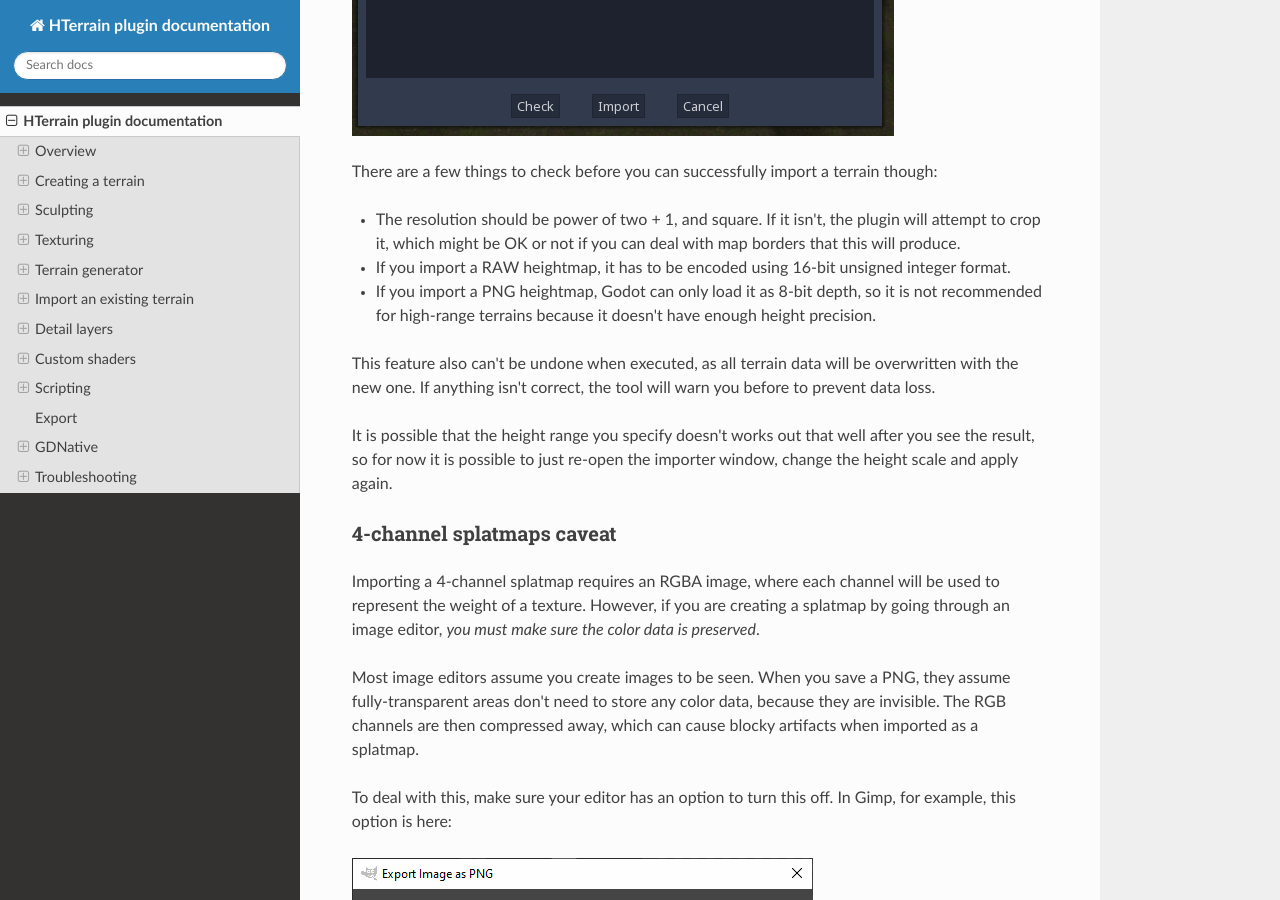
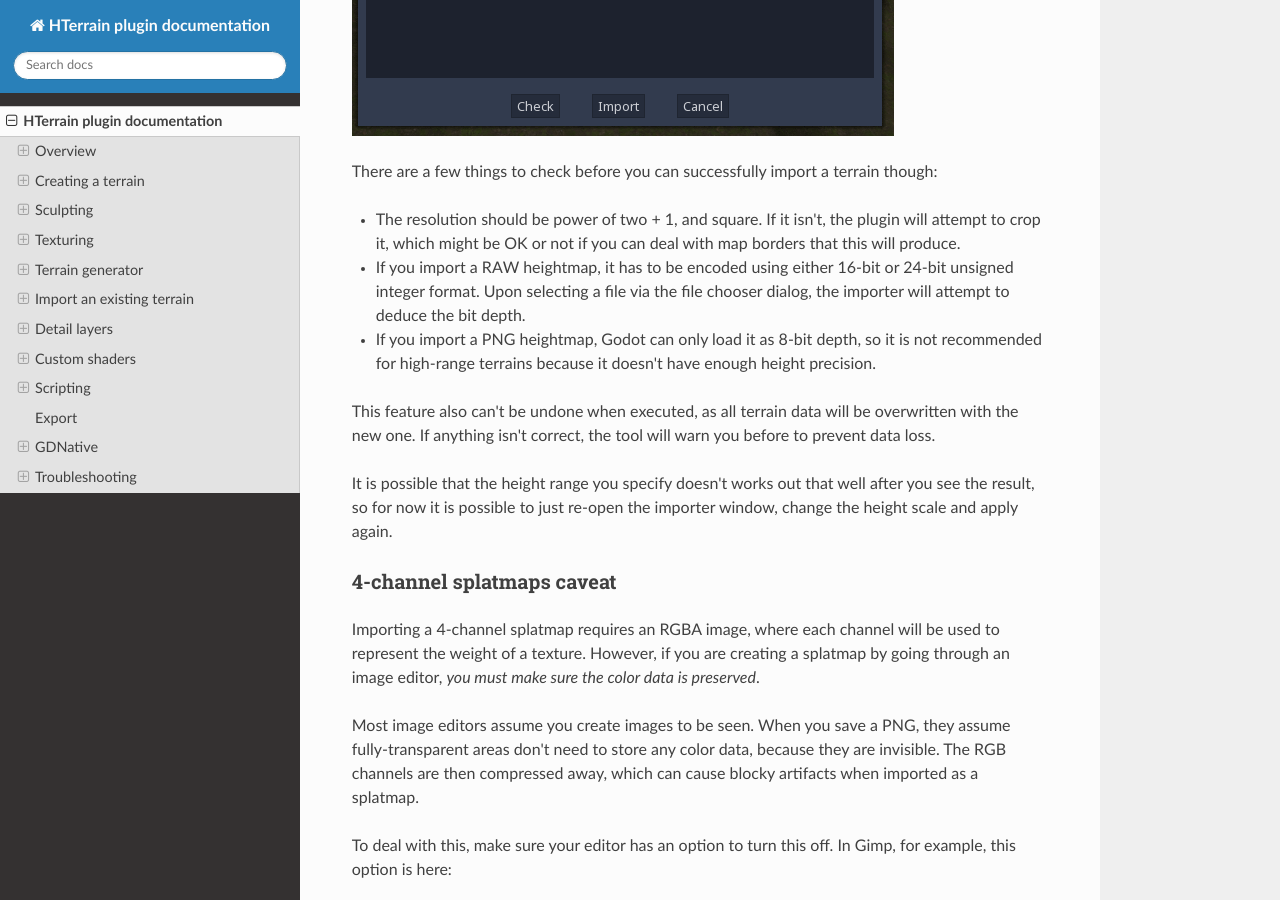
Before and after one commit to Zylann/godot_heightmap_plugin, an MkDocs documentation site: the page built from addons/zylann.hterrain/doc/docs/index.md, in a window 1280 px wide and 900 px high, scrolled down 32763 px. Built offline with MkDocs 1.6.1, drawn with Linux system fonts in a browser that asks for light colours; nearby versions of some CDN libraries.

Commit message:
Support importing 24-bit raw files + Enhance inspector's USAGE_ENUM + Support set_item_disabled() in inspector for USAGE_ENUM

```diff
--- a/addons/zylann.hterrain/doc/docs/index.md
+++ b/addons/zylann.hterrain/doc/docs/index.md
@@ -689,7 +689,7 @@ This window allows you to import several kinds of data, such as heightmap but al
 There are a few things to check before you can successfully import a terrain though:
 
 - The resolution should be power of two + 1, and square. If it isn't, the plugin will attempt to crop it, which might be OK or not if you can deal with map borders that this will produce.
-- If you import a RAW heightmap, it has to be encoded using 16-bit unsigned integer format.
+- If you import a RAW heightmap, it has to be encoded using either 16-bit or 24-bit unsigned integer format. Upon selecting a file via the file chooser dialog, the importer will attempt to deduce the bit depth.
 - If you import a PNG heightmap, Godot can only load it as 8-bit depth, so it is not recommended for high-range terrains because it doesn't have enough height precision.
 
 This feature also can't be undone when executed, as all terrain data will be overwritten with the new one. If anything isn't correct, the tool will warn you before to prevent data loss.
```
Also changed, not shown: 4 other files.
